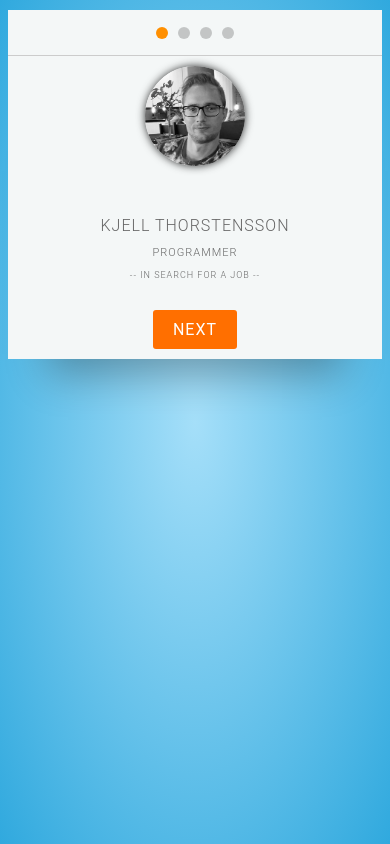
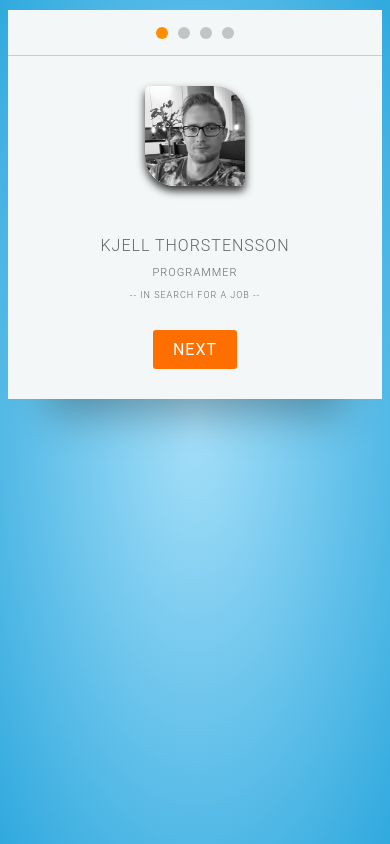
Before and after one commit to thorkjel/thorkjel.github.io, a plain HTML site: page index.html in a window 390 px wide. Drawn offline with nearby package versions, Linux system fonts and the light colour scheme.

Commit message:
changes to padding and image

```diff
--- a/main.sass
+++ b/main.sass
@@ -1,6 +1,4 @@
-.ui-loader
-	display: none !important
-html, div.ui-page
+html
 	background: radial-gradient(#a5dff9, #30A9DE) !important
 	min-height: 100% !important
 	font-family: 'Roboto', sans-serif !important
@@ -74,13 +72,13 @@ i,i:before, i:after
 	margin: 0 auto
 	height: 150px
 	width: 150px
-	border-radius: 50%
+	border-radius: 5px 30px
 	margin-bottom: 50px
 	background: url("../me.jpg")
 	background-repeat: no-repeat
 	background-size: cover
 	filter: grayscale(100%)
-	box-shadow: 0 0 8px rgba(0, 0, 0, .8)
+	box-shadow: 0 5px 8px rgba(0, 0, 0, .8)
 
 .form-header
 	height: 45px
@@ -310,7 +308,7 @@ div.todos
 	.form-wrap
 		margin: 10px auto
 	.form-body
-		padding: 10px
+		padding: 30px
 	.skill-label
 		font-size: 9px
 	.skill-icons
@@ -326,7 +324,6 @@ div.todos
 	.img-me
 		height: 100px
 		width: 100px
-		border-radius: 50%
 		margin-bottom: 50px
 	.form-body-three
 		padding: 10px
```
Also changed, not shown: css/main.css.
